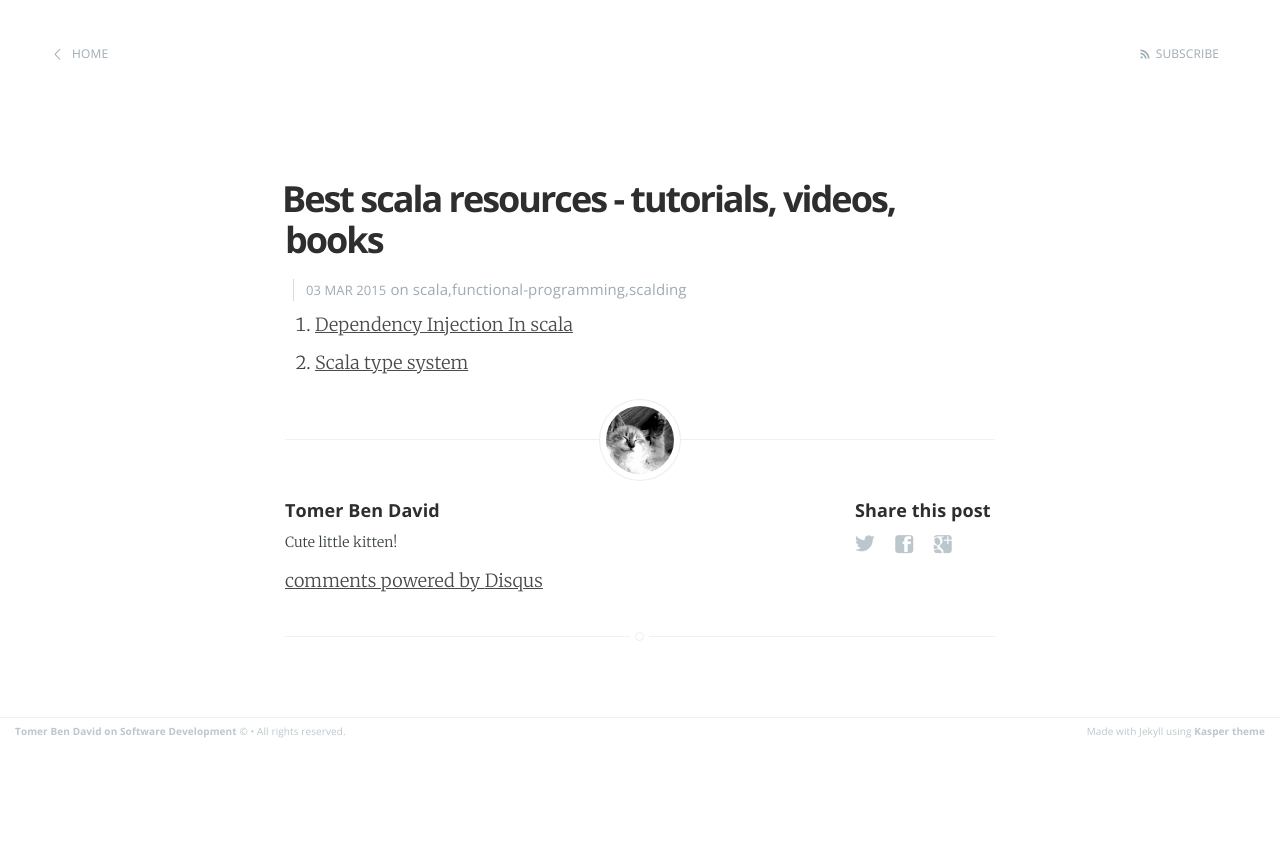
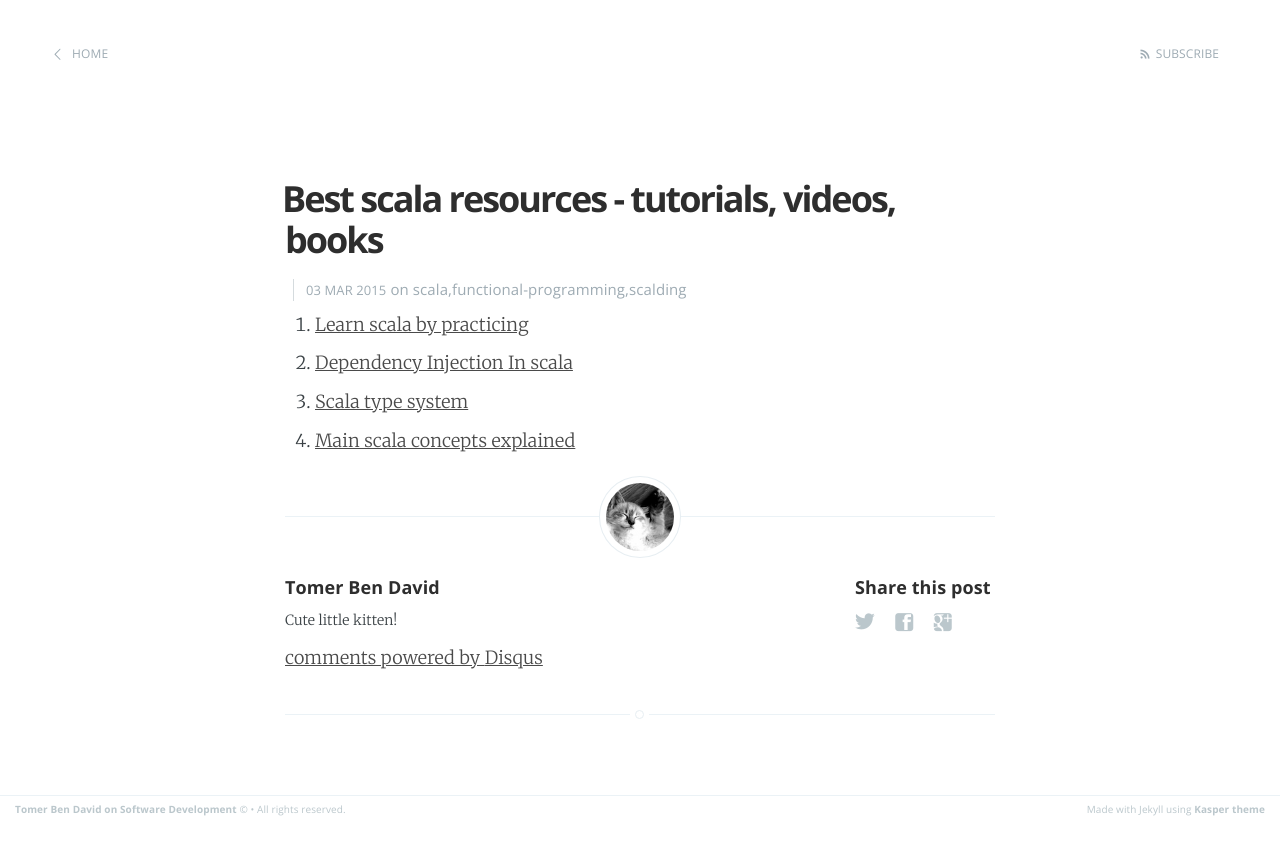
Before and after one commit to tomer-ben-david/tomer-ben-david.github.io.jekyll, a Jekyll site: the page built from _posts/2015-03-03-best-scala-resources-tutorials-books-videos.markdown, in a window 1280 px wide. Shown: the top 855 px of the page. Built offline with Jekyll 4.4.1, drawn with Linux system fonts in a browser that asks for light colours; Markdown is read by kramdown in place of the engine named in the settings; comment, search, counter and statistics services are not loaded.

Commit message:
+learn scala by practicing.

```diff
--- a/_posts/2015-03-03-best-scala-resources-tutorials-books-videos.markdown
+++ b/_posts/2015-03-03-best-scala-resources-tutorials-books-videos.markdown
@@ -5,5 +5,7 @@ date:   2015-03-03 22:18:00
 categories: scala,functional-programming,scalding
 comments: true
 ---
+1. [Learn scala by practicing](http://scala-exercises.47deg.com/)
 1. [Dependency Injection In scala](http://di-in-scala.github.io/)
 1. [Scala type system](http://ktoso.github.io/scala-types-of-types/)
+1. [Main scala concepts explained](http://naildrivin5.com/scalatour/)
```
